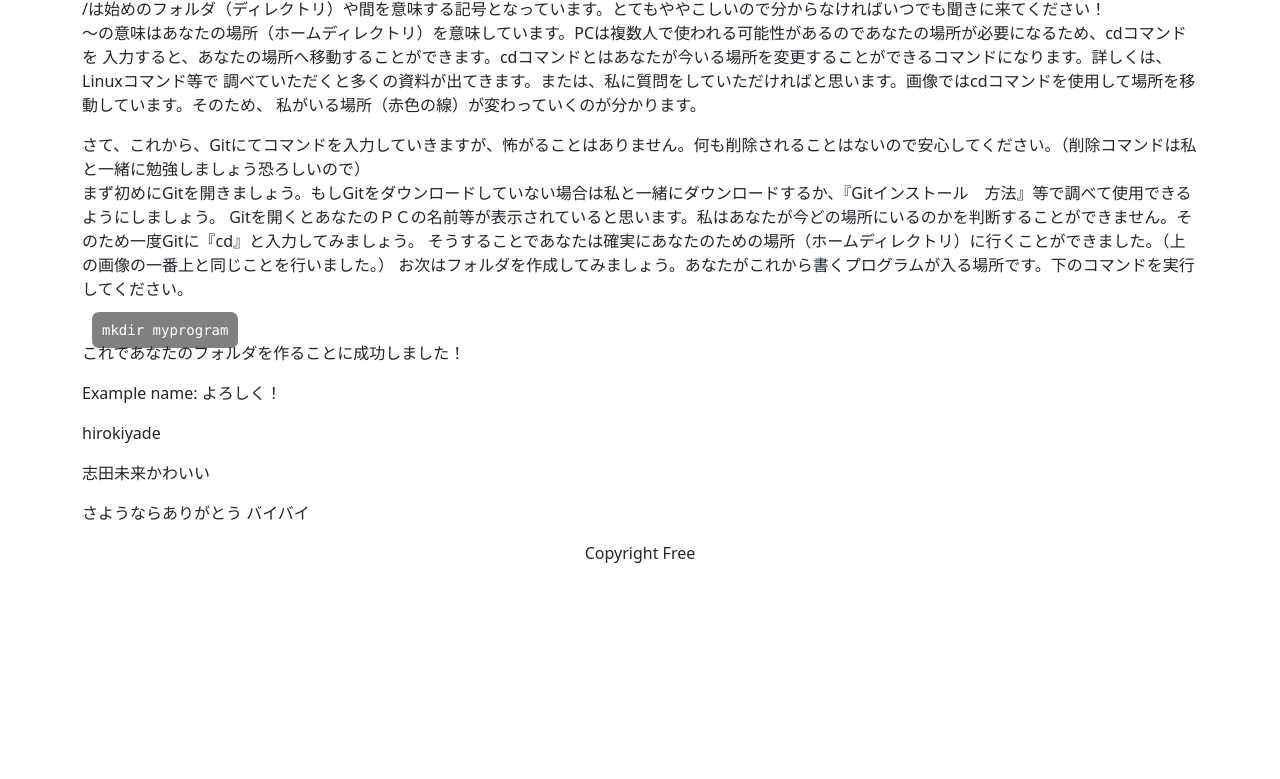
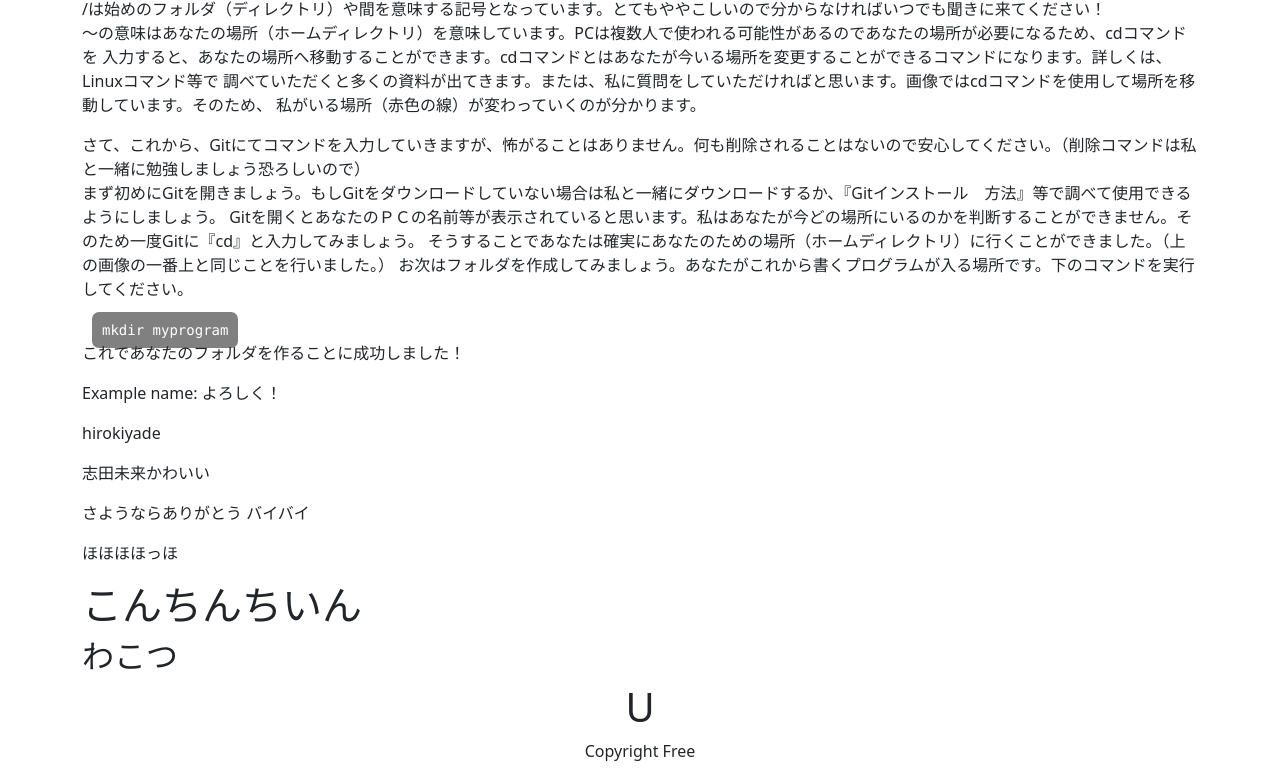
Before and after one commit to sho037/FirstCommit, a website: page index.html in a window 1280 px wide. Shown: the part 490-1269 px from the top of the page. Before the commit the page ends 1071 px from the top, so only its background shows below. Drawn offline with nearby package versions, Linux system fonts and the light colour scheme.

Commit message:
ハッキングした

```diff
--- a/index.html
+++ b/index.html
@@ -50,6 +50,10 @@
             <p>さようならありがとう
                 バイバイ
             </p>
+            <p>ほほほほっほ</p>
+            <h1>こんちんちいん</h1>
+            <h2>わこつ</h2>
+            <h1 class="text-center">U</h1>
             <!-- ここまで -->
         </div>
 
```
